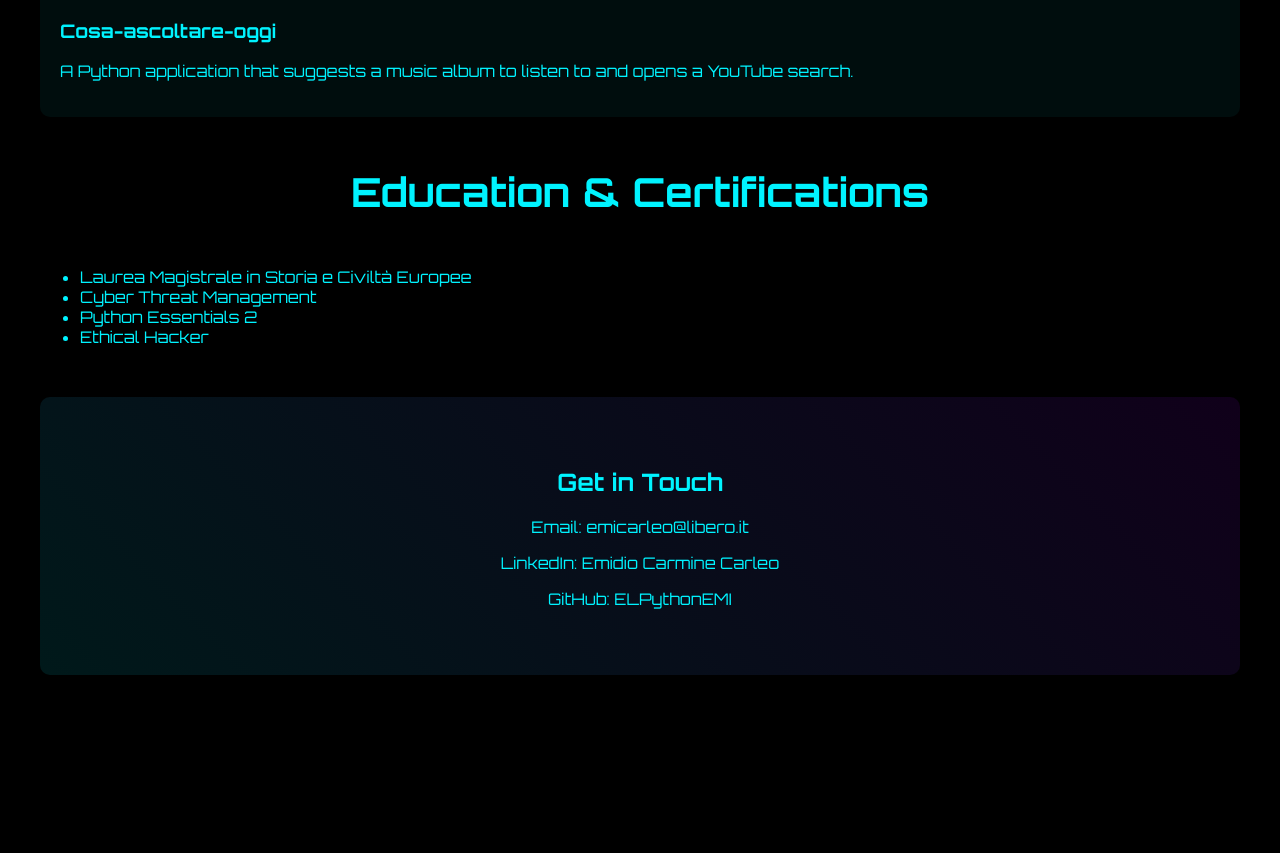
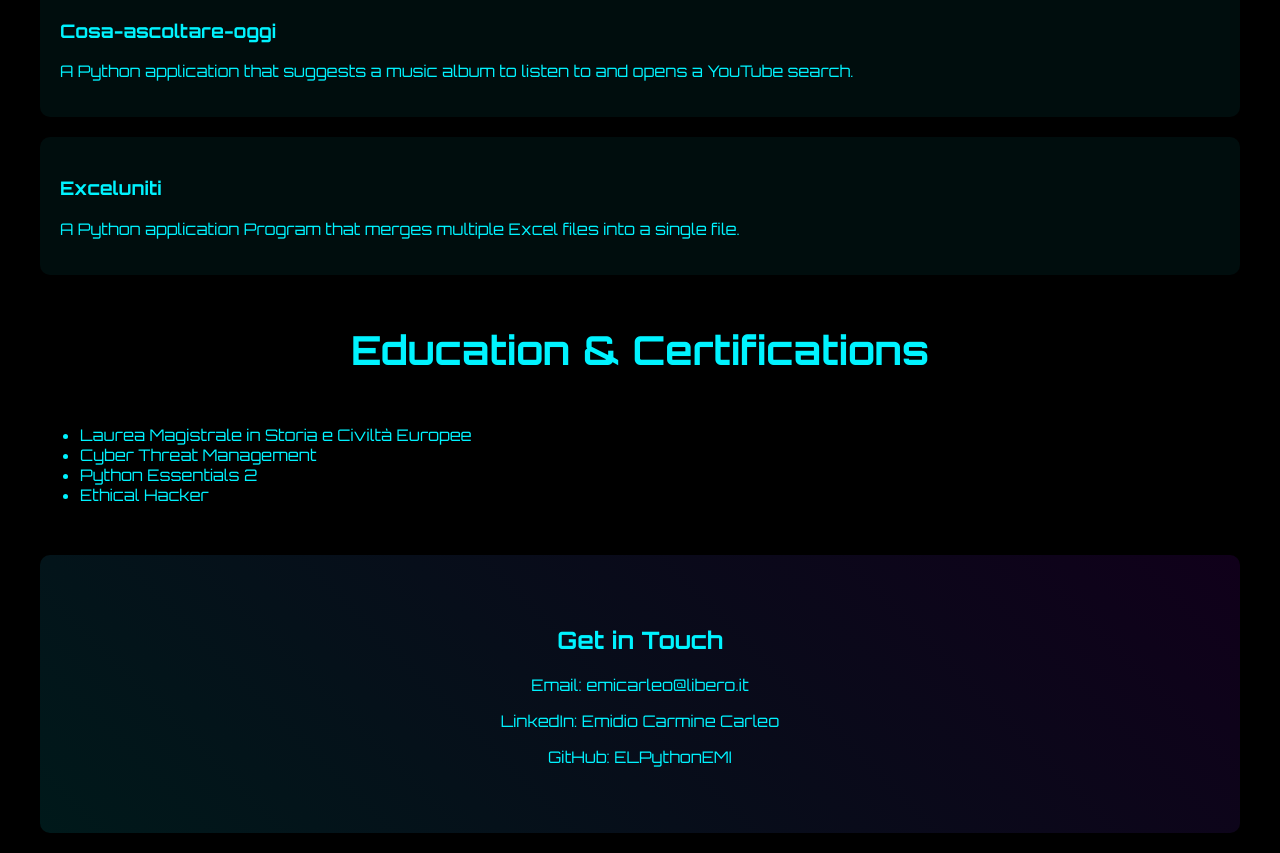
Before and after one commit to ELPythonEMI/Emidio-Portfolio, a plain HTML site: page index.html in a window 1280 px wide. Shown: the part 1500-2353 px from the top of the page. Before the commit the page ends 2195 px from the top, so only its background shows below. Drawn offline with Linux system fonts and the light colour scheme.

Commit message:
index.html

```diff
--- a/index.html
+++ b/index.html
@@ -312,6 +312,10 @@
                 <h3>Cosa-ascoltare-oggi</h3>
                 <p>A Python application that suggests a music album to listen to and opens a YouTube search.</p>
             </div>
+            <div class="project">
+                <h3>Exceluniti</h3>
+                <p>A Python application Program that merges multiple Excel files into a single file.</p>
+            </div>
         </section>
 
         <h2 class="section-title">Education & Certifications</h2>
```
